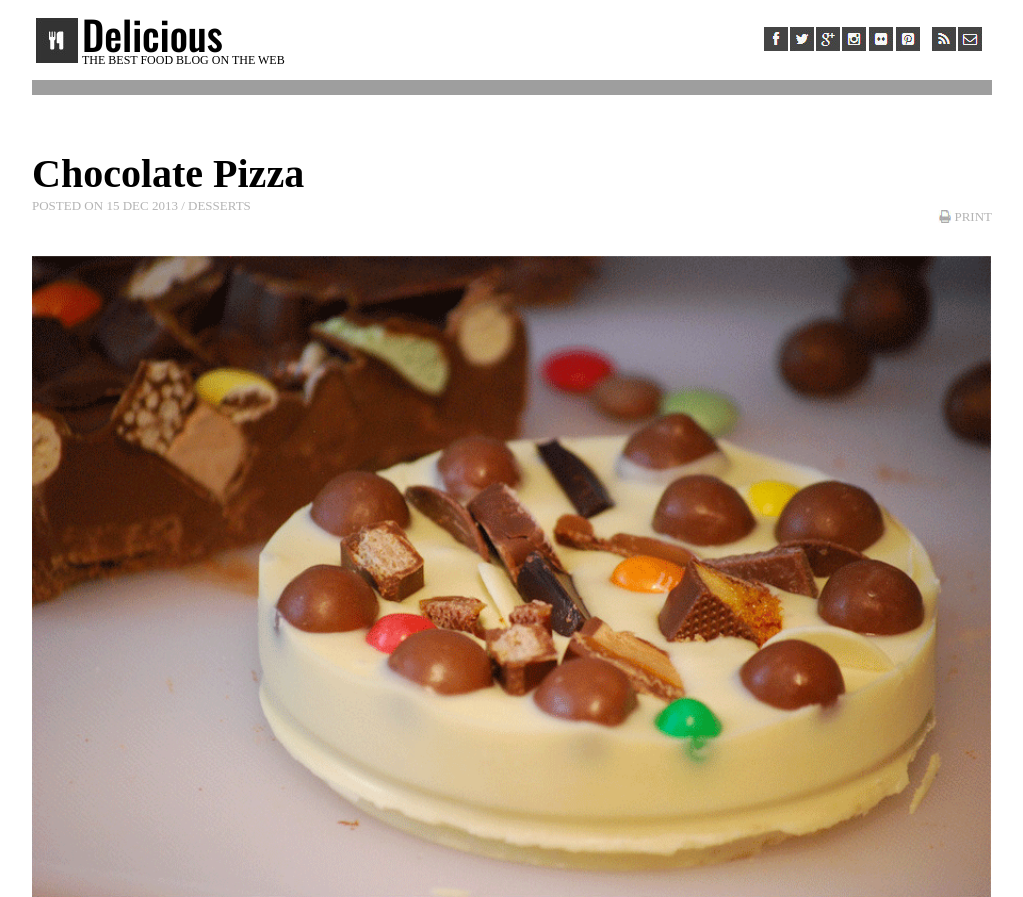
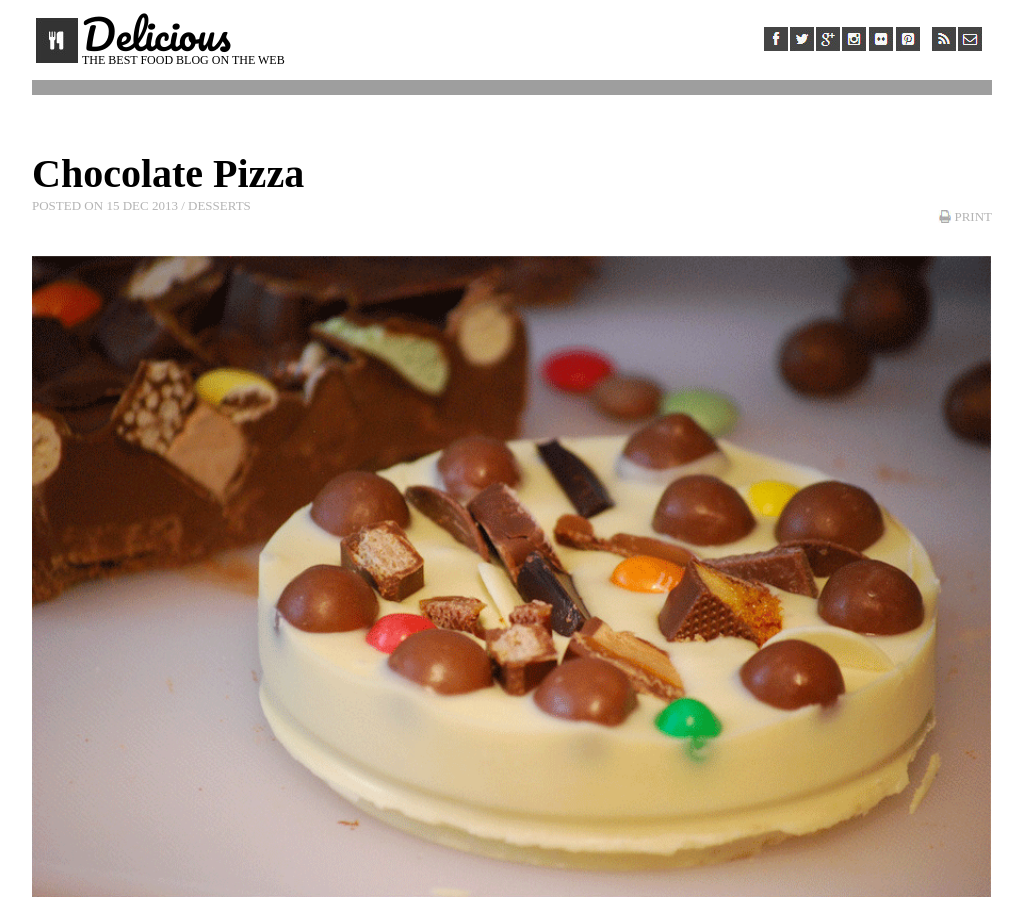
Before and after one commit to sp00nes/chocolate-pizza, a plain HTML site: page index.html in a window 1280 px wide. Shown: the top 897 px of the page, without its empty margins (128-1151 px from the left). Drawn offline with nearby package versions, Linux system fonts and the light colour scheme; grey boxes are pictures that could not be loaded.

Commit message:
fixed font

```diff
--- a/css/style.css
+++ b/css/style.css
@@ -43,6 +43,7 @@ body {
 .titleText h1 {
   font-family: 'Open Sans', sans-serif;
   font-family: 'Oswald', sans-serif;
+  font-family: 'Pacifico', cursive;
   font-size: 40px;
 }
 
--- a/index.html
+++ b/index.html
@@ -10,7 +10,7 @@
     <!-- fonts -->
     <link rel="preconnect" href="https://fonts.googleapis.com">
     <link rel="preconnect" href="https://fonts.gstatic.com" crossorigin>
-    <link href="https://fonts.googleapis.com/css2?family=Open+Sans:wght@300&family=Oswald:wght@500&display=swap" rel="stylesheet">
+    <link href="https://fonts.googleapis.com/css2?family=Open+Sans:wght@300&family=Oswald:wght@500&family=Pacifico&display=swap" rel="stylesheet">
     <!-- TO ADD GOOGLE FONT
     <link rel="stylesheet" href="https://fonts.googleapis.com/css?family=Alkalami">
     -->
```
